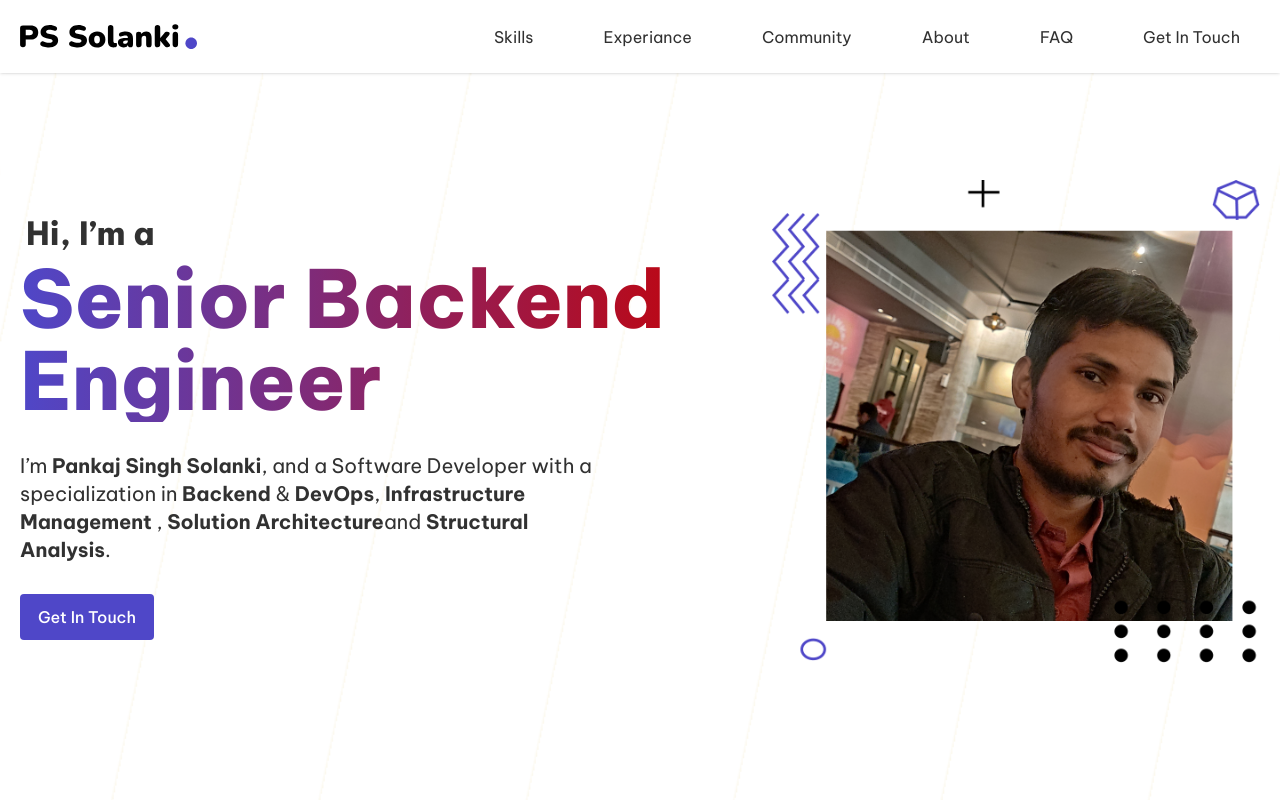
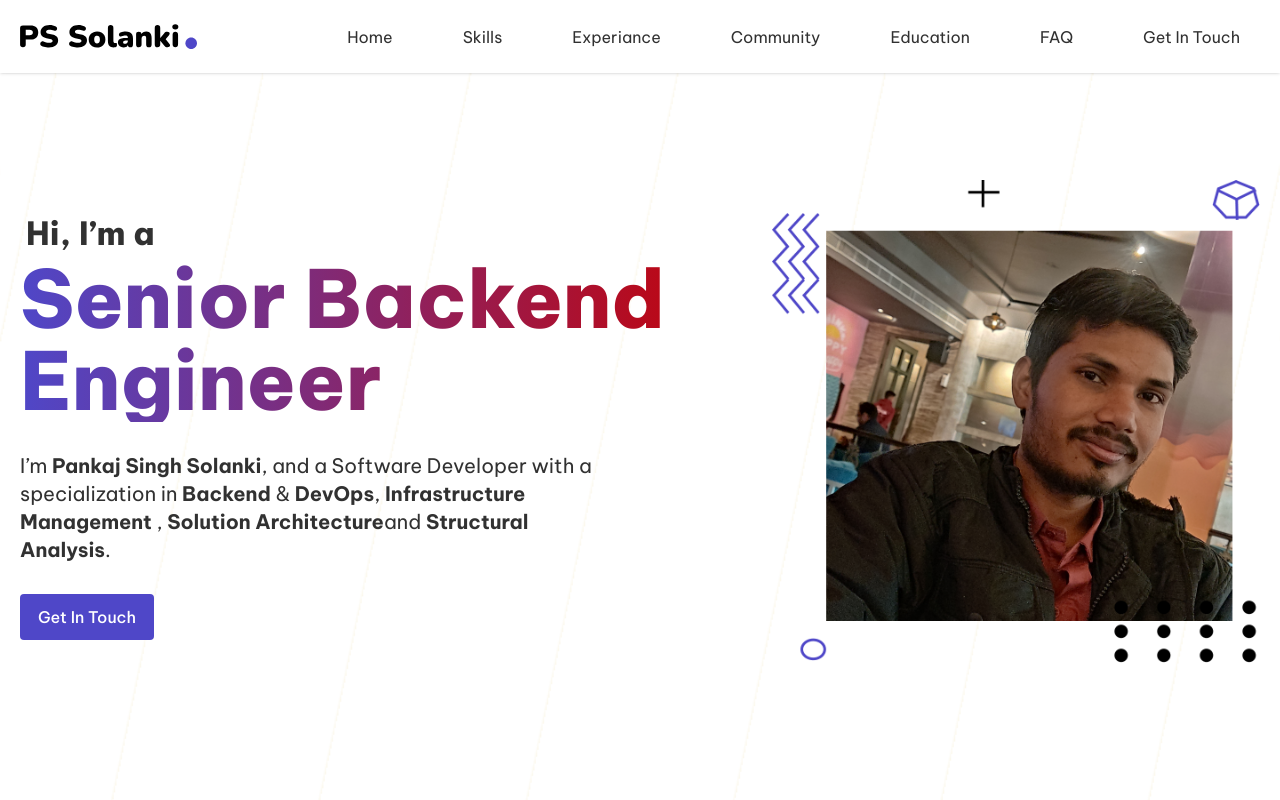
Before and after one commit to red1-web3/landing-portfolio, a Next.js app: page / in a window 1280 px wide. Shown: the top 800 px of the page. Built offline with nearby package versions, Linux system fonts and the light colour scheme.

Commit message:
Section link and navigation change

```diff
--- a/src/components/Header/index.tsx
+++ b/src/components/Header/index.tsx
@@ -6,28 +6,32 @@ import { useClickAway } from "react-use";
 
 const navItems = [
   {
+    label: "Home",
+    url: "#home",
+  },
+  {
     label: "Skills",
-    url: "#",
+    url: "#skills",
   },
   {
     label: "Experiance",
-    url: "#",
+    url: "#experiance",
   },
   {
     label: "Community",
-    url: "#",
+    url: "#community",
   },
   {
-    label: "About",
-    url: "#",
+    label: "Education",
+    url: "#education",
   },
   {
     label: "FAQ",
-    url: "#",
+    url: "#faq",
   },
   {
     label: "Get In Touch",
-    url: "#",
+    url: "#get-in-touch",
   },
 ];
 
@@ -61,20 +65,21 @@ const Header = () => {
             </button>
 
             <div
-              className="fixed top-0 right-0 bg-accent shadow-md z-[98] p-6 pr-[100px] pt-[100px] duration-[400ms]"
+              className="fixed top-0 right-0 w-full h-full bg-accent shadow-md z-[98] p-6 duration-[400ms] __c_all text-center ease-in-out"
               style={{
                 clipPath: showNav
-                  ? "circle(94.0% at 68% 35%)"
-                  : "circle(0.0% at 100% 0)",
+                  ? "polygon(0 0, 100% 0%, 100% 100%, 0% 100%)"
+                  : "polygon(100% 0, 100% 0%, 100% 100%, 100% 100%)",
               }}
             >
               <div>
-                <div className="flex flex-col gap-y-5">
+                <div className="flex flex-col gap-y-7">
                   {navItems.map(({ label, url }, i) => (
                     <Link
                       href={url}
                       key={i}
-                      className="text-lg font-medium text-white"
+                      className="text-xl font-medium text-white"
+                      onClick={() => setShowNav(false)}
                     >
                       {label}
                     </Link>
--- a/src/styles/globals.css
+++ b/src/styles/globals.css
@@ -4,6 +4,11 @@
 
 body {
   @apply text-app-black __line_bg;
+}
+html,
+* {
+  scroll-behavior: smooth;
+  scroll-margin-top: 100px;
 }
 
 .__line_bg {
--- a/src/views/Home/components/CommunitySection/index.tsx
+++ b/src/views/Home/components/CommunitySection/index.tsx
@@ -4,7 +4,7 @@ import { BiLinkExternal } from "react-icons/bi";
 
 const CommunitySection = () => {
   return (
-    <section>
+    <section id="community">
       <div className="__container">
         <SectionTitle title="Community" />
 
--- a/src/views/Home/components/EducationSection/index.tsx
+++ b/src/views/Home/components/EducationSection/index.tsx
@@ -4,7 +4,7 @@ import Image from "next/image";
 
 const EducationSection = () => {
   return (
-    <section>
+    <section id="education">
       <div className="__container">
         <SectionTitle title="Education" />
         <div className="mt-8 lg:mt-16">
--- a/src/views/Home/components/ExperianceSection/index.tsx
+++ b/src/views/Home/components/ExperianceSection/index.tsx
@@ -5,7 +5,7 @@ import { AiOutlineCaretRight } from "react-icons/ai";
 
 const ExperianceSection = () => {
   return (
-    <section>
+    <section id="experiance">
       <div className="__container">
         <SectionTitle title="Experiance" />
 
--- a/src/views/Home/components/FaqSection/index.tsx
+++ b/src/views/Home/components/FaqSection/index.tsx
@@ -6,7 +6,7 @@ import { CgChevronDown } from "react-icons/cg";
 
 const FaqSection = () => {
   return (
-    <section>
+    <section id="faq">
       <div className="__container">
         <SectionTitle title="Faq" />
         <div className="mt-8 lg:mt-16"> </div>{" "}
--- a/src/views/Home/components/HeroSection/index.tsx
+++ b/src/views/Home/components/HeroSection/index.tsx
@@ -2,7 +2,7 @@ import Image from "next/image";
 
 const HeroSection = () => {
   return (
-    <section className="pt-[60px] lg:pt-[100px]">
+    <section id="home" className="pt-[60px] lg:pt-[100px]">
       <div className="__container">
         <div className="grid md:grid-cols-[3fr,2fr] md:gap-x-5 items-center gap-y-6">
           <div className="max-md:order-2">
--- a/src/views/Home/components/SkillsSection/index.tsx
+++ b/src/views/Home/components/SkillsSection/index.tsx
@@ -4,7 +4,7 @@ import { ReactNode } from "react";
 
 const SkillsSection = () => {
   return (
-    <section>
+    <section id="skills">
       <div className="__container">
         <SectionTitle title="Skills" />
         <div className="mt-8 lg:mt-16">
```
